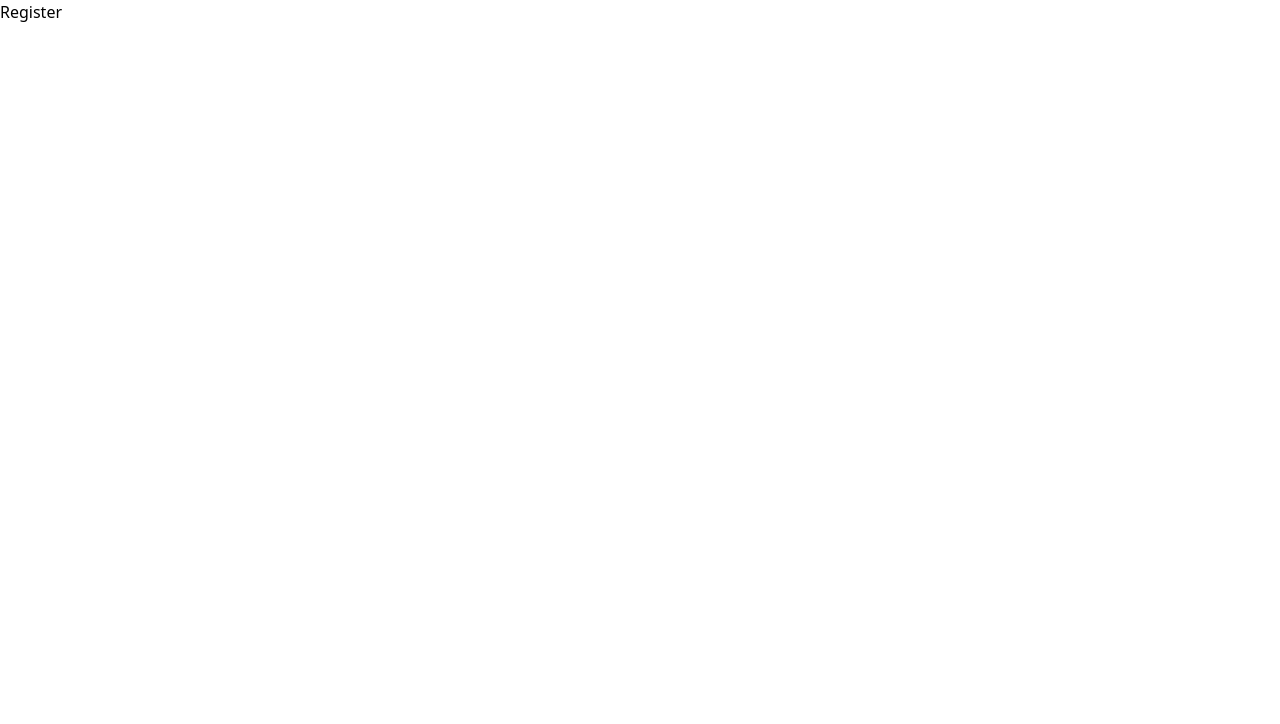
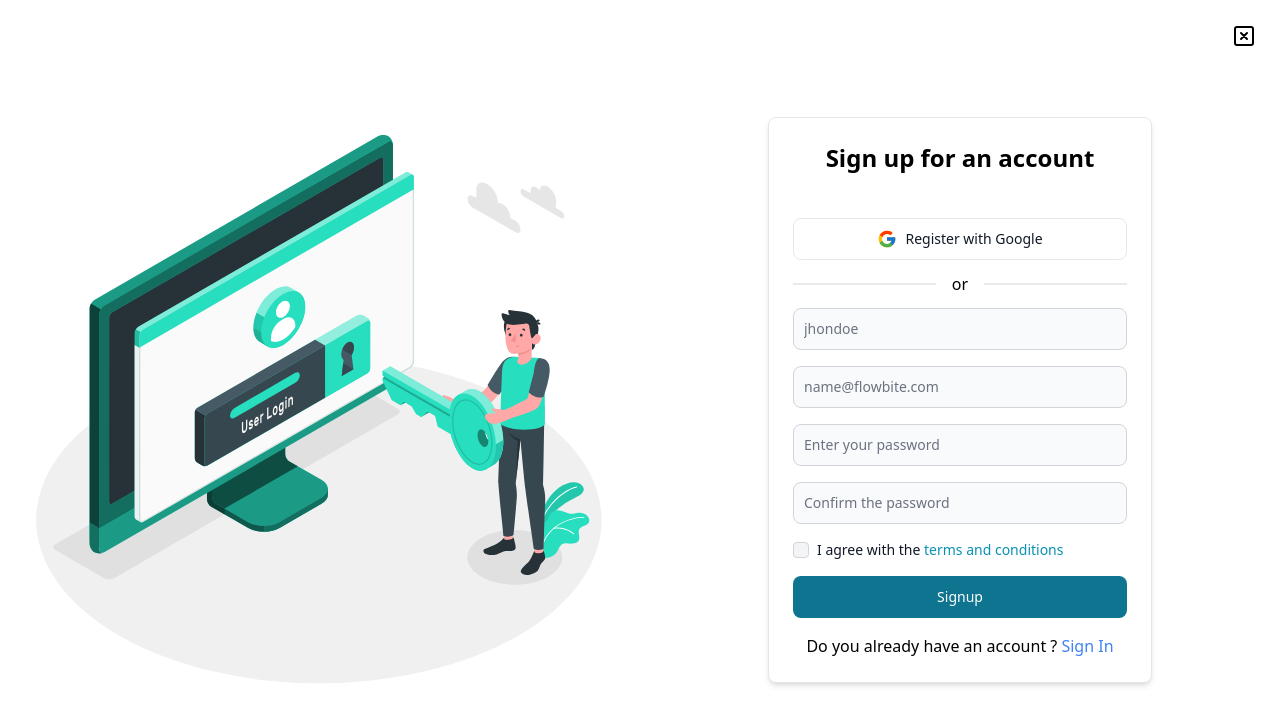
Before and after one commit to Stanyslas250/CineTracker, a Next.js app in the folder front-end/: page /register in a window 1280 px wide. Shown: the top 724 px of the page. Built offline with nearby package versions, Linux system fonts and the light colour scheme.

Commit message:
Register UI design page and some UI refactor

```diff
--- a/front-end/app/(auth)/layout.tsx
+++ b/front-end/app/(auth)/layout.tsx
@@ -1,3 +1,15 @@
+import Link from 'next/link';
+import { TbSquareX } from 'react-icons/tb';
+
 export default function Layout({ children }: { children: React.ReactNode }) {
-  return <section className="flex flex-row w-screen h-screen">{children}</section>;
+  return (
+    <section className="flex flex-row w-screen h-screen relatif">
+      <button className="absolute right-5 top-5 btn btn-ghost btn-sm btn-square">
+        <Link href={'/'}>
+          <TbSquareX className="h-6 w-6" />
+        </Link>
+      </button>
+      {children}
+    </section>
+  );
 }
--- a/front-end/app/(auth)/login/page.tsx
+++ b/front-end/app/(auth)/login/page.tsx
@@ -10,11 +10,6 @@ import { FcGoogle } from 'react-icons/fc';
 export default function Page() {
   return (
     <>
-      <div className="lg:w-1/2 hidden lg:flex items-center">
-        <div className="relative h-3/4 w-full content-center ">
-          <Image src={BG_login} alt="Login Background" fill />
-        </div>
-      </div>
       <div className="lg:w-1/2 w-full flex items-center justify-center">
         <Card className="max-w-sm w-full">
           <h2 className="text-2xl font-semibold text-center mb-2">Welcome Back!👋</h2>
@@ -23,6 +18,11 @@ export default function Page() {
           <LoginForm />
         </Card>
       </div>
+      <div className="lg:w-1/2 hidden lg:flex items-center">
+        <div className="relative h-3/4 w-full content-center ">
+          <Image src={BG_login} alt="Login Background" fill />
+        </div>
+      </div>
     </>
   );
 }
--- a/front-end/app/(auth)/register/page.tsx
+++ b/front-end/app/(auth)/register/page.tsx
@@ -1,9 +1,38 @@
 'use client';
+
+import { LoginForm } from '@/components/Forms/login-form.component';
+import { LoginWithButton } from '@/components/Forms/login-with-button.component';
+import { Card } from 'flowbite-react';
+import Image from 'next/image';
+import BG_register from '@/public/BG-register.svg';
+import { FcGoogle } from 'react-icons/fc';
+import { RegisterForm } from '@/components/Forms/register-form.component';
 
 export default function Page() {
   return (
     <>
-      <p>Register</p>
+      <div className="lg:w-1/2 hidden lg:flex items-center">
+        <div className="relative h-3/4 w-full content-center ">
+          <Image src={BG_register} alt="Login Background" fill />
+        </div>
+      </div>
+      <div className="lg:w-1/2 w-full flex items-center justify-center">
+        <Card className="max-w-sm w-full">
+          <div className="">
+            <h2 className="text-2xl font-semibold text-center mb-2">Sign up for an account</h2>
+            <p className="text-sm text-white/30 italic text-center">
+              Signing up for an account is free and easy.
+            </p>
+          </div>
+          <LoginWithButton
+            text="Register"
+            provider="Google"
+            icon={<FcGoogle className="mr-2 h-5 w-5" />}
+          />
+          <div className="divider m-0">or</div>
+          <RegisterForm />
+        </Card>
+      </div>
     </>
   );
 }
--- a/front-end/components/Forms/login-with-button.component.tsx
+++ b/front-end/components/Forms/login-with-button.component.tsx
@@ -4,13 +4,14 @@ import { Button } from 'flowbite-react';
 interface LoginWithButtonProps {
   provider: 'Google' | '';
   icon: React.ReactNode;
+  text?: string;
 }
 
-export function LoginWithButton({ provider, icon }: LoginWithButtonProps) {
+export function LoginWithButton({ provider, icon, text }: LoginWithButtonProps) {
   return (
     <Button color="gray">
       {icon}
-      Login with {provider}
+      {text ?? 'Login'} with {provider}
     </Button>
   );
 }
--- /dev/null
+++ b/front-end/components/Forms/register-form.component.tsx
@@ -0,0 +1,31 @@
+import { Button, Checkbox, Label, TextInput } from 'flowbite-react';
+import Link from 'next/link';
+
+export function RegisterForm() {
+  return (
+    <>
+      <form className="flex flex-col gap-4">
+        <TextInput id="username" type="text" placeholder="jhondoe" required />
+        <TextInput id="email1" type="email" placeholder="name@flowbite.com" required />
+        <TextInput id="password" type="password" placeholder="Enter your password" required />
+        <TextInput id="confPassword" type="password" placeholder="Confirm the password" required />
+        <div className="flex items-center gap-2">
+          <Checkbox id="accept" />
+          <Label htmlFor="accept" className="flex">
+            I agree with the&nbsp;
+            <a href="#" className="text-cyan-600 hover:underline dark:text-cyan-500">
+              terms and conditions
+            </a>
+          </Label>
+        </div>
+        <Button type="submit">Signup</Button>
+        <div className="self-center">
+          <span>Do you already have an account ?&nbsp;</span>
+          <Link href={'/login'} className="text-blue-500 hover:underline cursor-pointer">
+            Sign In
+          </Link>
+        </div>
+      </form>
+    </>
+  );
+}
```
Also changed, not shown: front-end/public/BG-register.svg (added).
